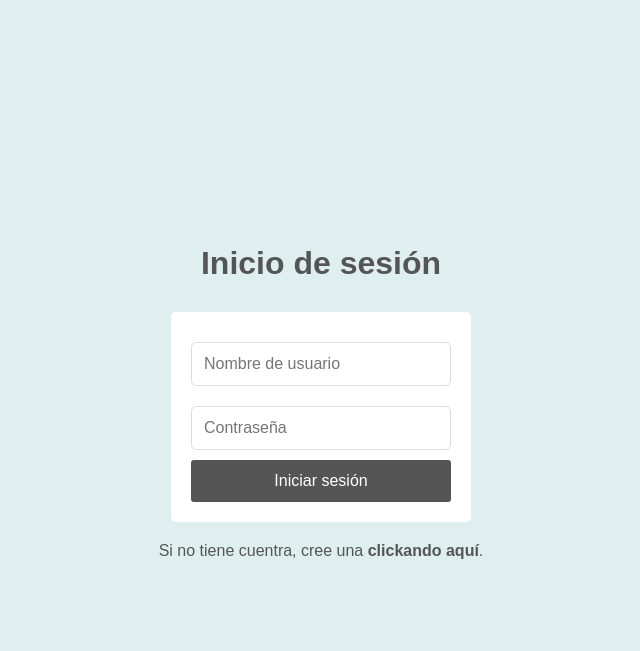
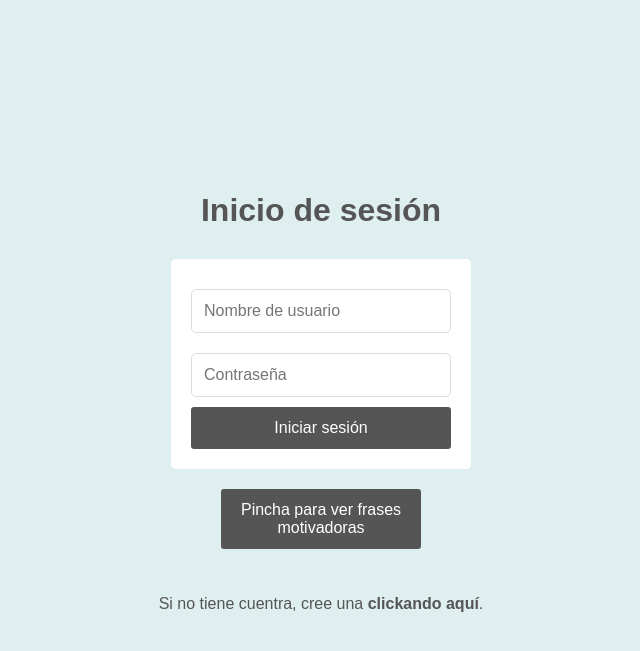
Before and after one commit to daninogales30/ProyectoSeriesFinal, a Flask app: page /login in a window 1280 px wide. Shown: the top 651 px of the page, without its empty margins (319-959 px from the left). Run offline with Flask 3, Linux system fonts and the light colour scheme.

Commit message:
Página algo adaptada

```diff
--- /dev/null
+++ b/static/js.js
@@ -0,0 +1,20 @@
+const frasesMotivadoras = [
+    "El éxito es la suma de pequeños esfuerzos repetidos día tras día.",
+    "No te detengas hasta sentirte orgulloso.",
+    "La única forma de hacer un gran trabajo es amar lo que haces.",
+    "El futuro pertenece a quienes creen en la belleza de sus sueños.",
+    "El miedo es temporal. El arrepentimiento es para siempre.",
+    "Cada día es una nueva oportunidad para cambiar tu vida.",
+    "No te rindas. Las grandes cosas llevan tiempo.",
+    "Si puedes soñarlo, puedes lograrlo.",
+    "El único modo de hacer un gran trabajo es amar lo que haces.",
+    "Los límites solo existen en tu mente."
+];
+
+const boton = document.getElementById("sonrisa");
+const parrafo = document.getElementById("p_feliz");
+
+boton.addEventListener("click", function (){
+    let indiceAleatorio = Math.floor(Math.random() * frasesMotivadoras.length);
+    parrafo.textContent = frasesMotivadoras[indiceAleatorio];
+})
--- a/static/login_css.css
+++ b/static/login_css.css
@@ -36,7 +36,7 @@ input[type="password"] {
     box-sizing: border-box;
 }
 
-button[type="submit"] {
+button[type="submit"], #sonrisa{
     background-color: #555555;
     color: white;
     padding: 12px;
@@ -47,6 +47,11 @@ button[type="submit"] {
     font-size: 16px;
 }
 
+#sonrisa{
+    margin-top: 20px;
+    width: 200px;
+}
+
 button[type="submit"]:hover {
     background-color: #333333;
 }
@@ -54,7 +59,7 @@ button[type="submit"]:hover {
 p {
     text-align: center;
     color: #555555;
-    margin-top: 20px;
+    margin-top: 15px;
 }
 
 #p_error {
--- a/static/registrar_css.css
+++ b/static/registrar_css.css
@@ -22,7 +22,7 @@ form {
     border-radius: 5px;
     width: 300px;
     box-sizing: border-box;
-    margin-top: 20px;
+    margin-top: 10px;
 }
 
 input[type="text"],
--- a/templates/home.html
+++ b/templates/home.html
@@ -52,6 +52,5 @@
     </ul>
 
 
-
 </body>
 </html>
--- a/templates/login.html
+++ b/templates/login.html
@@ -18,6 +18,10 @@
         <button type="submit">Iniciar sesión</button>
     </form>
 
+    <button id="sonrisa" type="button">Pincha para ver frases motivadoras</button>
+    <p id="p_feliz"></p>
+
     <p>Si no tiene cuentra, cree una <a href="{{ url_for('registrar') }}">clickando aquí</a>.</p>
+    <script src="../static/js.js"></script>
 </body>
 </html>
```
